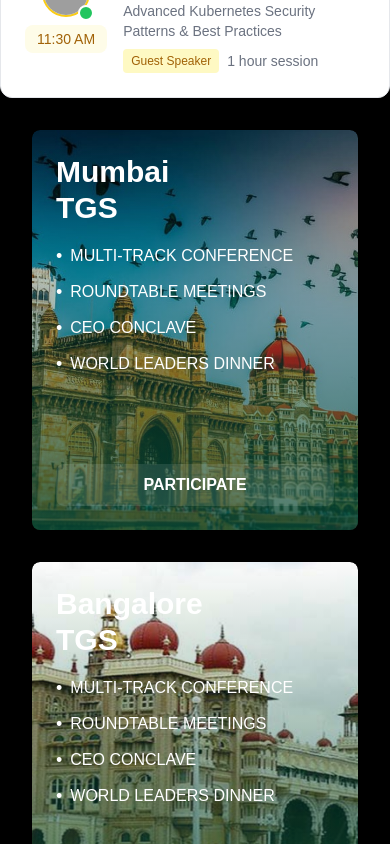
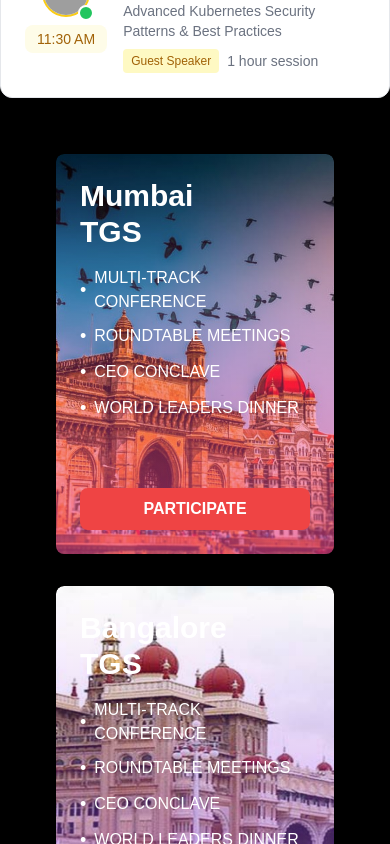
Before and after one commit to tony83033/TGS-CONFERENCE_FOLK_VERSION, a Next.js app: page / in a window 390 px wide. Shown: the part 4160-5004 px from the top of the page. Built offline with nearby package versions, Linux system fonts and the light colour scheme; grey boxes are pictures that could not be loaded.

Commit message:
add overlay  in card

```diff
--- a/src/components/customComponents/CityCards.tsx
+++ b/src/components/customComponents/CityCards.tsx
@@ -10,24 +10,29 @@ import hyderabad from "../../app/public/assets/cityCards/hyderabad.jpg"
 interface CityCardProps {
   city: string
   backgroundImage: string | StaticImageData
+  overlayColor: string // New property for dynamic overlay color
 }
 
 const cities: CityCardProps[] = [
   {
     city: "Mumbai",
     backgroundImage: mumbai,
+    overlayColor: "from-pink-500/60", // Example color
   },
   {
     city: "Bangalore",
     backgroundImage: bangalore,
+    overlayColor: "from-purple-500/60", // Example color
   },
   {
     city: "Hyderabad",
     backgroundImage: hyderabad,
+    overlayColor: "from-yellow-500/60", // Example color
   },
   {
     city: "Chennai",
-    backgroundImage: chennai, // Use the imported image directly here
+    backgroundImage: chennai,
+    overlayColor: "from-blue-500/60", // Example color
   },
 ]
 
@@ -43,7 +48,7 @@ export default function CityCardGrid() {
 
   return (
     <div className="p-8">
-      <div className="max-w-6xl mx-auto grid grid-cols-1 sm:grid-cols-2 lg:grid-cols-4 gap-8">
+      <div className="max-w-6xl mx-auto p-6 lg:px-8 mx-auto grid grid-cols-1 sm:grid-cols-2 lg:grid-cols-3 gap-8"> {/* Three cards per row */}
         {cities.map((city, index) => (
           <div
             key={index}
@@ -60,7 +65,8 @@ export default function CityCardGrid() {
                 className="rounded-lg"
               />
             </div>
-            <div className="absolute inset-0 bg-gradient-to-t from-emerald-900/80 to-transparent" />
+            {/* Add the dynamic pink overlay */}
+            <div className={`absolute inset-0 bg-gradient-to-t ${city.overlayColor} to-transparent`} />
             <div className="relative h-full flex flex-col justify-between p-6 text-white">
               <div>
                 <h2 className="text-3xl font-extrabold mb-4">
@@ -78,10 +84,10 @@ export default function CityCardGrid() {
                 </ul>
               </div>
               <button
-                className={`mt-4 py-2 px-4 w-full border text-white font-semibold rounded-lg transition-all duration-300 ${
+                className={`mt-4 py-2 px-4 w-full border  text-white font-semibold rounded-lg transition-all duration-300 ${
                   hoveredIndex === index
-                    ? 'bg-white/20 border-white'
-                    : 'border-transparent bg-white/10 hover:bg-white/20'
+                    ? 'bg-red-600 border-white'
+                    : 'border-transparent bg-red-500 hover:bg-white/20'
                 }`}
               >
                 PARTICIPATE
```
